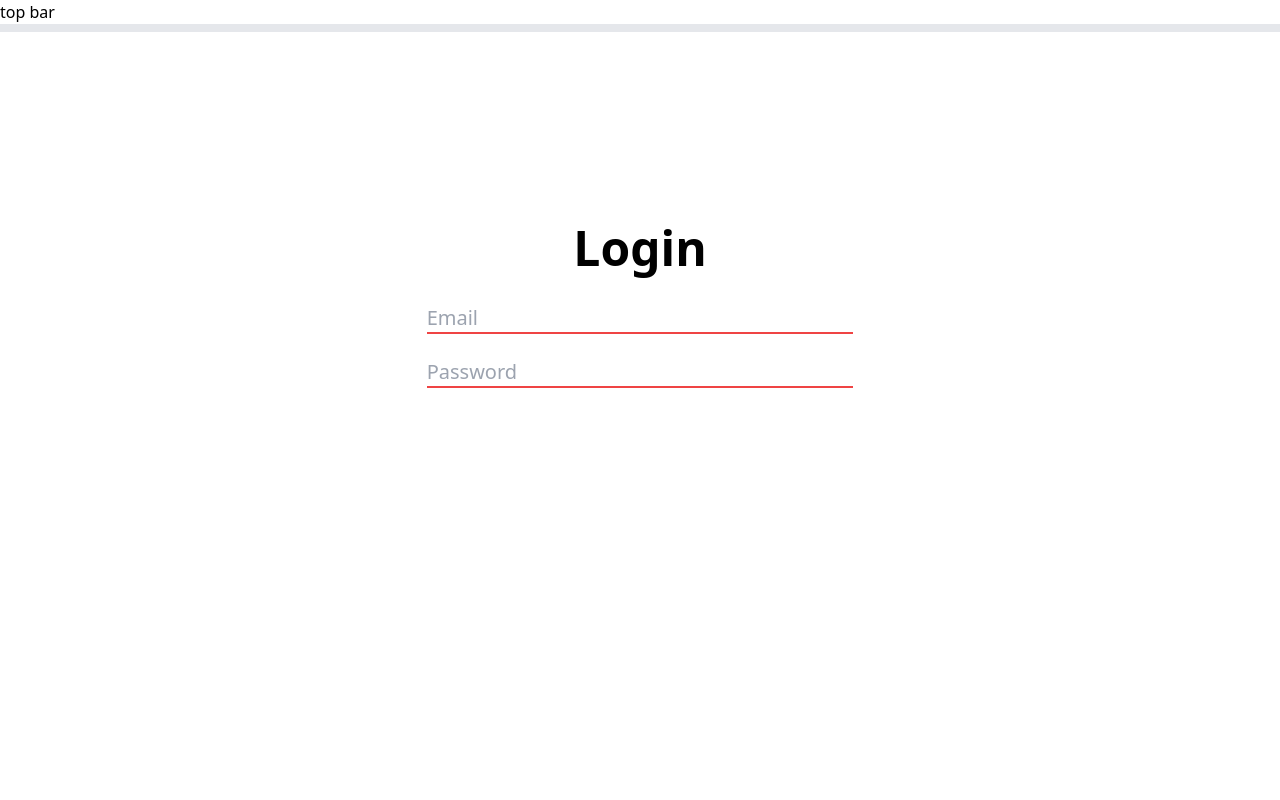
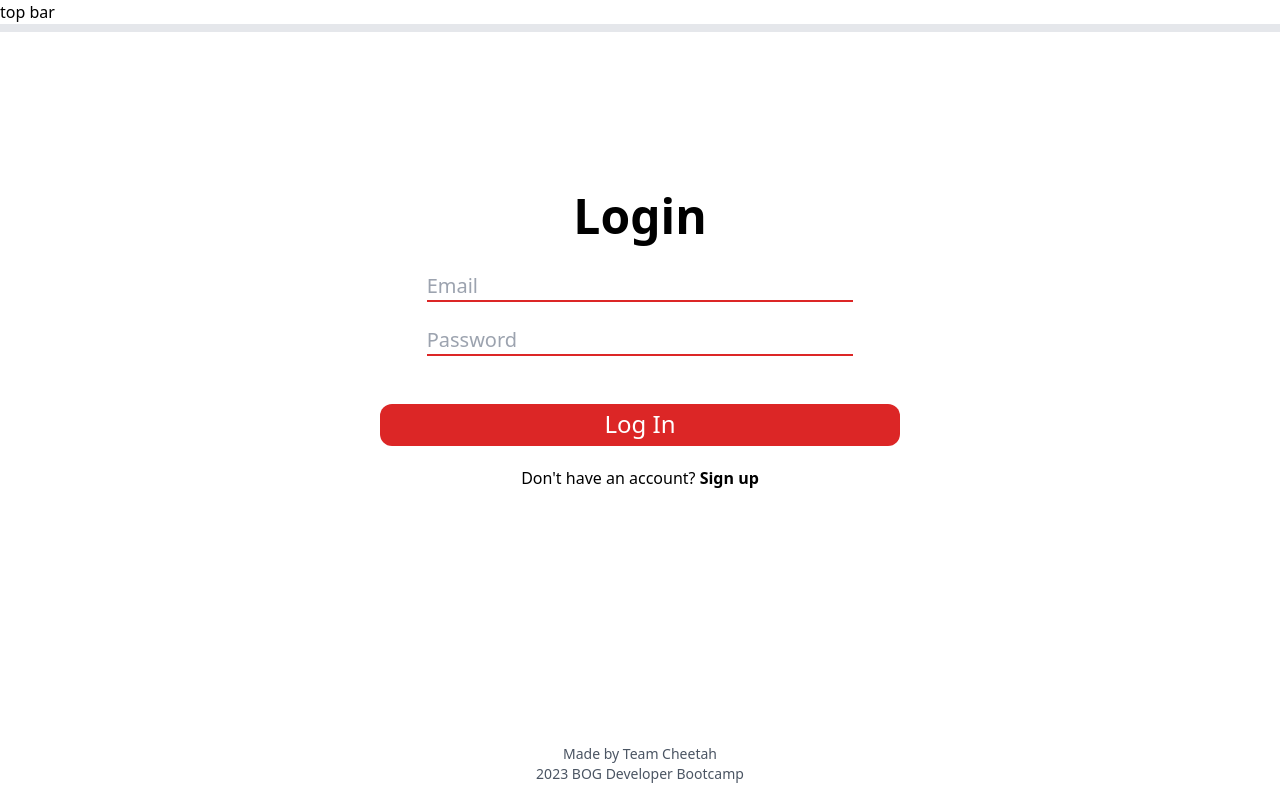
Before and after one commit to BoG-Dev-Bootcamp-S24/project2-sp24-team-rabbit, a Next.js app: page /login in a window 1280 px wide. Built offline with nearby package versions, Linux system fonts and the light colour scheme.

Commit message:
finished login page ui

```diff
--- a/src/pages/login.js
+++ b/src/pages/login.js
@@ -3,11 +3,17 @@
 export default function Login() {
     return (
         <>
-            <div class="border-b-8">top bar</div>
-            <div class="flex flex-col items-center">
-                <div class="text-5xl font-bold mt-48">Login</div>
-                <input type="text" placeholder="Email" class="border-b-2 border-red-500 w-1/3 mt-8 text-xl"/>
-                <input type="text" placeholder="Password" class="border-b-2 border-red-500 w-1/3 mt-6 text-xl"/>
+            <div className="border-b-8">top bar</div>
+            <div className="flex flex-col items-center">
+                <div className="text-5xl font-bold mt-40">Login</div>
+                <input type="text" placeholder="Email" class="border-b-2 border-red-600 w-1/3 mt-8 text-xl"/>
+                <input type="text" placeholder="Password" class="border-b-2 border-red-600 w-1/3 mt-6 text-xl"/>
+                <button className="bg-red-600 text-white mt-12 text-2xl pt-1 pb-1.5 px-56 rounded-xl">Log In</button>
+                <div className="mt-5">Don't have an account? <a href="/signup" className="font-bold">Sign up</a></div>
+            </div>
+            <div className="fixed bottom-0 flex flex-col items-center w-full py-4 text-sm text-gray-600">
+                <div>Made by Team Cheetah</div>
+                <div>2023 BOG Developer Bootcamp</div>
             </div>
         </>
     )
```
